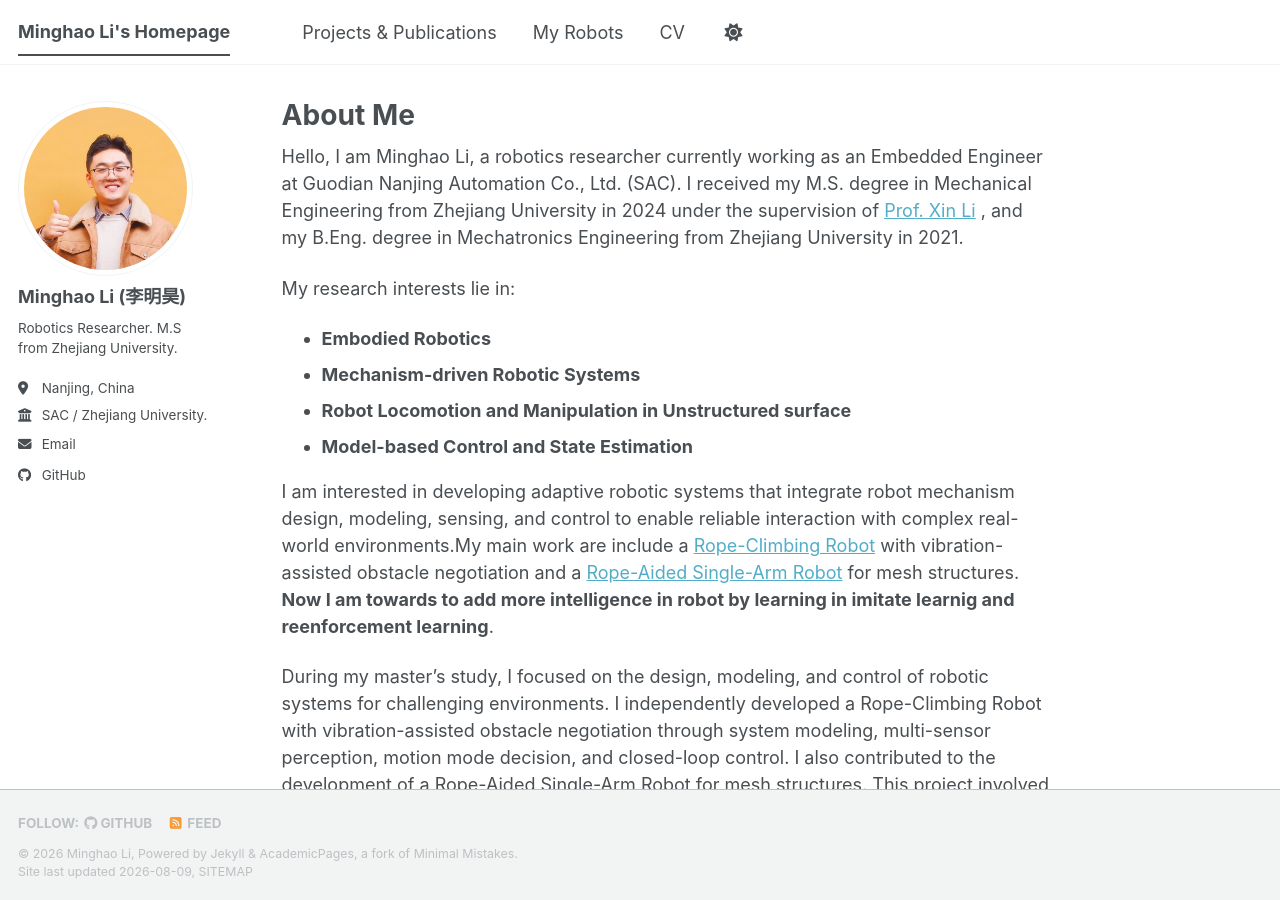
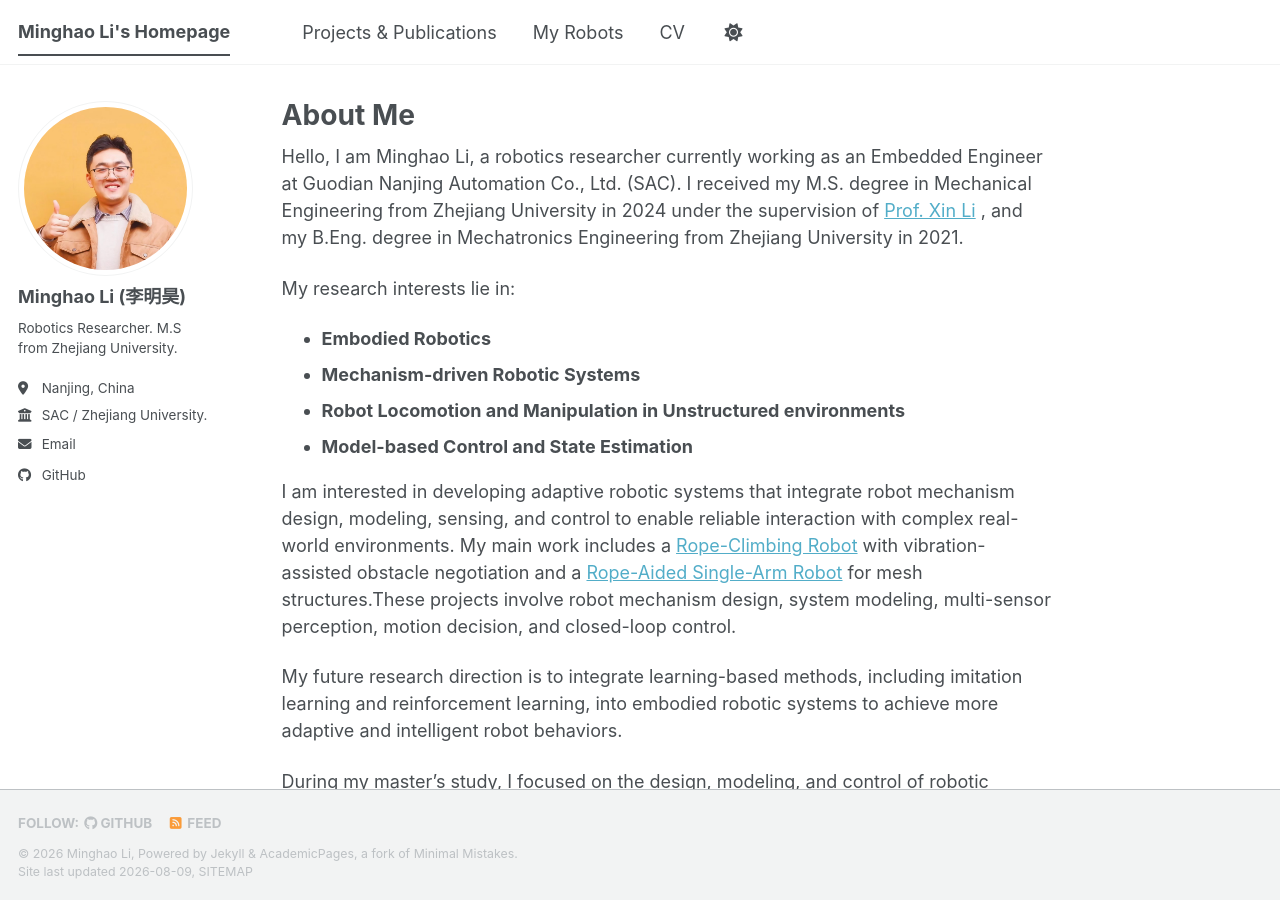
Before and after one commit to lim-0619/lim-0619.github.io, a Jekyll site: the page built from _pages/about.md, in a window 1280 px wide and 900 px high. Built offline with Jekyll 4.4.1, drawn with Linux system fonts in a browser that asks for light colours; a script bundle is joined from its source files by our own code; library files that are not in the unit come from our copies.

Commit message:
Update about.md

```diff
--- a/_pages/about.md
+++ b/_pages/about.md
@@ -14,11 +14,12 @@ My research interests lie in:
 
 - **Embodied Robotics**
 - **Mechanism-driven Robotic Systems**
-- **Robot Locomotion and Manipulation in Unstructured surface**
+- **Robot Locomotion and Manipulation in Unstructured environments**
 - **Model-based Control and State Estimation**
 
-I am interested in developing adaptive robotic systems that integrate robot mechanism design, modeling, sensing, and control to enable reliable interaction with complex real-world environments.My main work are include a [Rope-Climbing Robot](https://person.zju.edu.cn/vortexdoctor) with vibration-assisted obstacle negotiation and a [Rope-Aided Single-Arm Robot](https://person.zju.edu.cn/vortexdoctor) for mesh structures. **Now I am towards to add more intelligence in robot by learning in imitate learnig and reenforcement learning**.
+I am interested in developing adaptive robotic systems that integrate robot mechanism design, modeling, sensing, and control to enable reliable interaction with complex real-world environments. My main work includes a [Rope-Climbing Robot](https://person.zju.edu.cn/vortexdoctor) with vibration-assisted obstacle negotiation and a [Rope-Aided Single-Arm Robot](https://person.zju.edu.cn/vortexdoctor) for mesh structures.These projects involve robot mechanism design, system modeling, multi-sensor perception, motion decision, and closed-loop control.
 
+My future research direction is to integrate learning-based methods, including imitation learning and reinforcement learning, into embodied robotic systems to achieve more adaptive and intelligent robot behaviors.
 
 During my master's study, I focused on the design, modeling, and control of robotic systems for challenging environments. I independently developed a Rope-Climbing Robot with vibration-assisted obstacle negotiation through system modeling, multi-sensor perception, motion mode decision, and closed-loop control.
 I also contributed to the development of a Rope-Aided Single-Arm Robot for mesh structures. This project involved robot mechanism design, kinematic and dynamic modeling, and feedback control for reliable motion execution, enabling stable interaction with constrained environments.
```
